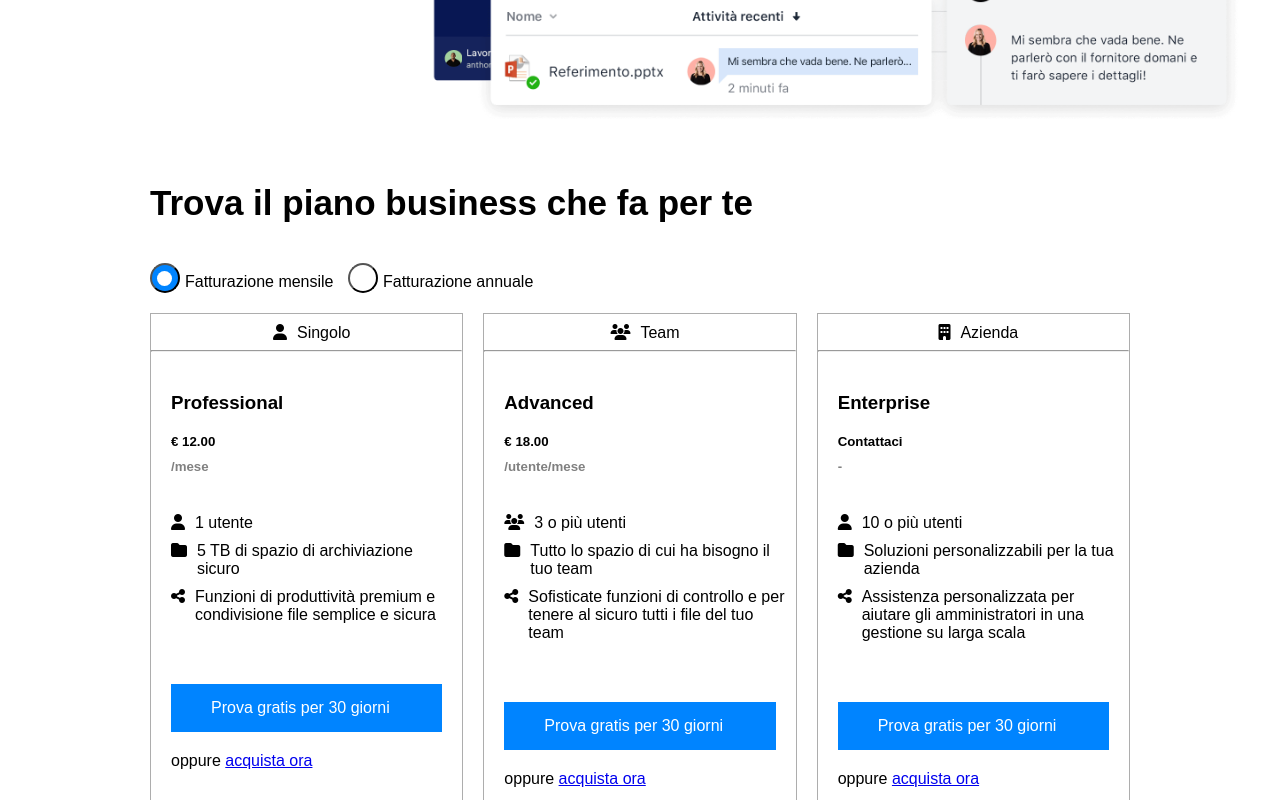
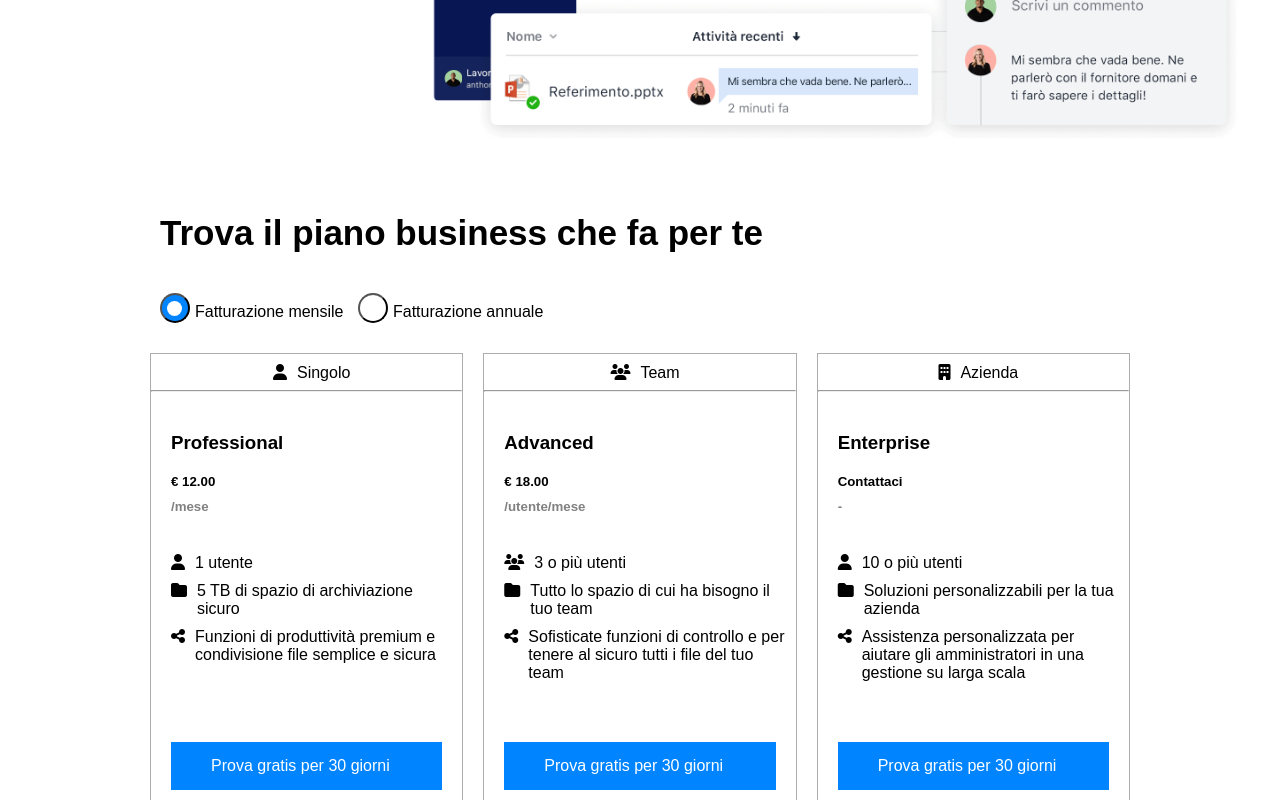
Before and after one commit to LorenzoPranio/htmlcss-dropbox, a plain HTML site: page index.html in a window 1280 px wide. Shown: the part 720-1520 px from the top of the page. Drawn offline with Linux system fonts and the light colour scheme.

Commit message:
[FIX]Fixed some errors in main section in index.html

```diff
--- a/css/style.css
+++ b/css/style.css
@@ -55,6 +55,7 @@ header a{
 
 .col-100{
     width: 100%;
+    margin: 10px;
 }
 
 .col-30{
@@ -112,6 +113,7 @@ header a{
     height: calc(100vw / 3);
     display: flex;
     flex-wrap: wrap;
+    overflow: hidden;
 }
 
 .col-50vw{
@@ -233,7 +235,6 @@ li{
 
 .borg{
     border: 1px solid rgb(173, 173, 173);
-    display: flex;
 }
 
 
@@ -391,6 +392,13 @@ footer hr{
     margin: 60px 20px 20px 20px;
 }
 
+#blu-backmain-plustop{
+    background-color: rgb(0, 132, 255);
+    color: white;
+    padding: 15px 40px;
+    margin: 78px 20px 20px 20px;
+}
+
 #blu-backoffice{
     background-color: rgb(0, 132, 255);
     color: white;
--- a/index.html
+++ b/index.html
@@ -95,7 +95,7 @@
                     <ul>
                         <li><div><i class="fa-solid fa-share-nodes"></i></div><div>Funzioni di produttività premium e condivisione file semplice e sicura</div></li>
                     </ul>
-                    <p id="blu-backmain">Prova gratis per 30 giorni</p>
+                    <p id="blu-backmain-plustop">Prova gratis per 30 giorni</p>
                     <div class="t-shop">oppure <a href="#">acquista ora</a></div>
                     <hr class="hr-small">
                     <h4>Punti salienti del piano</h4>
```
